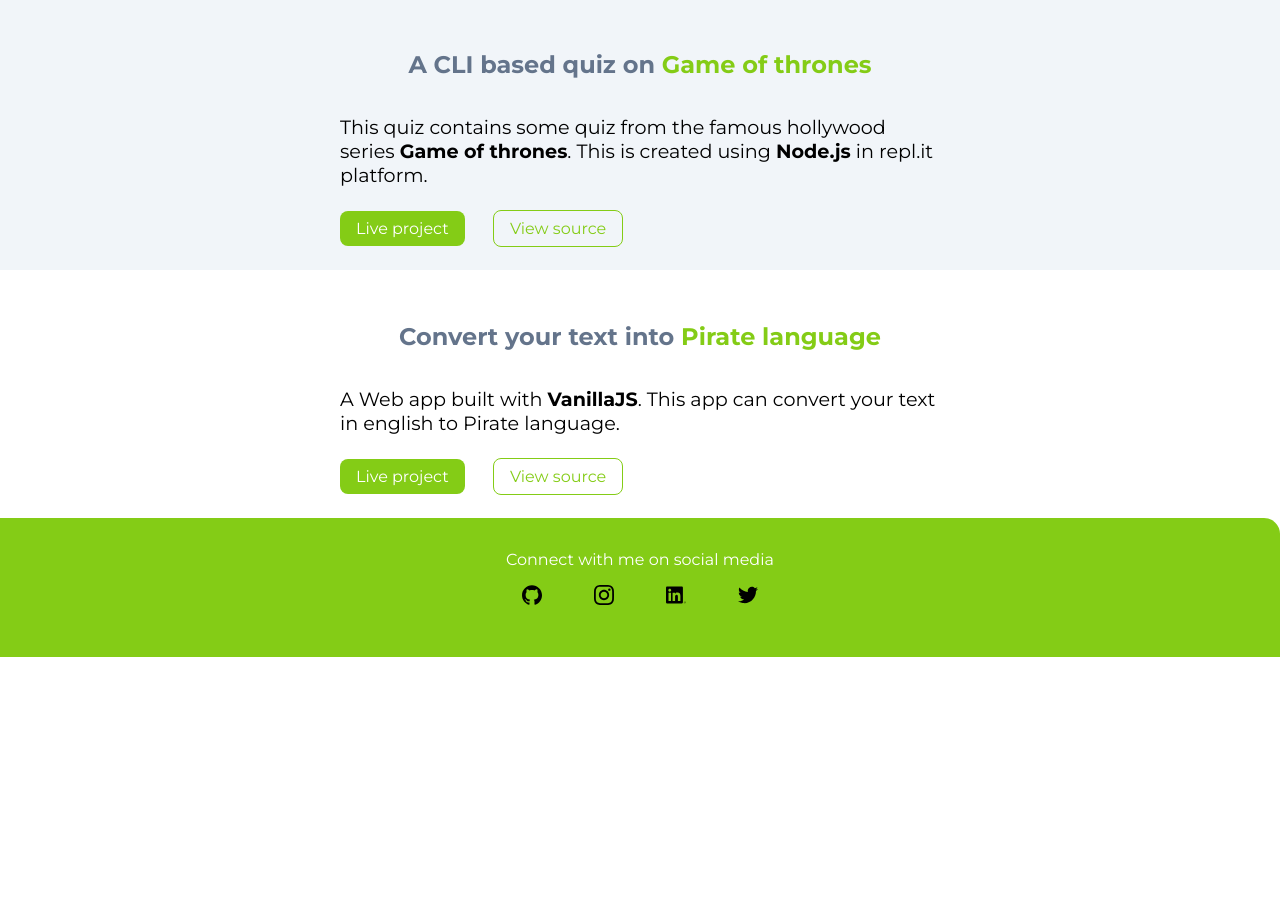
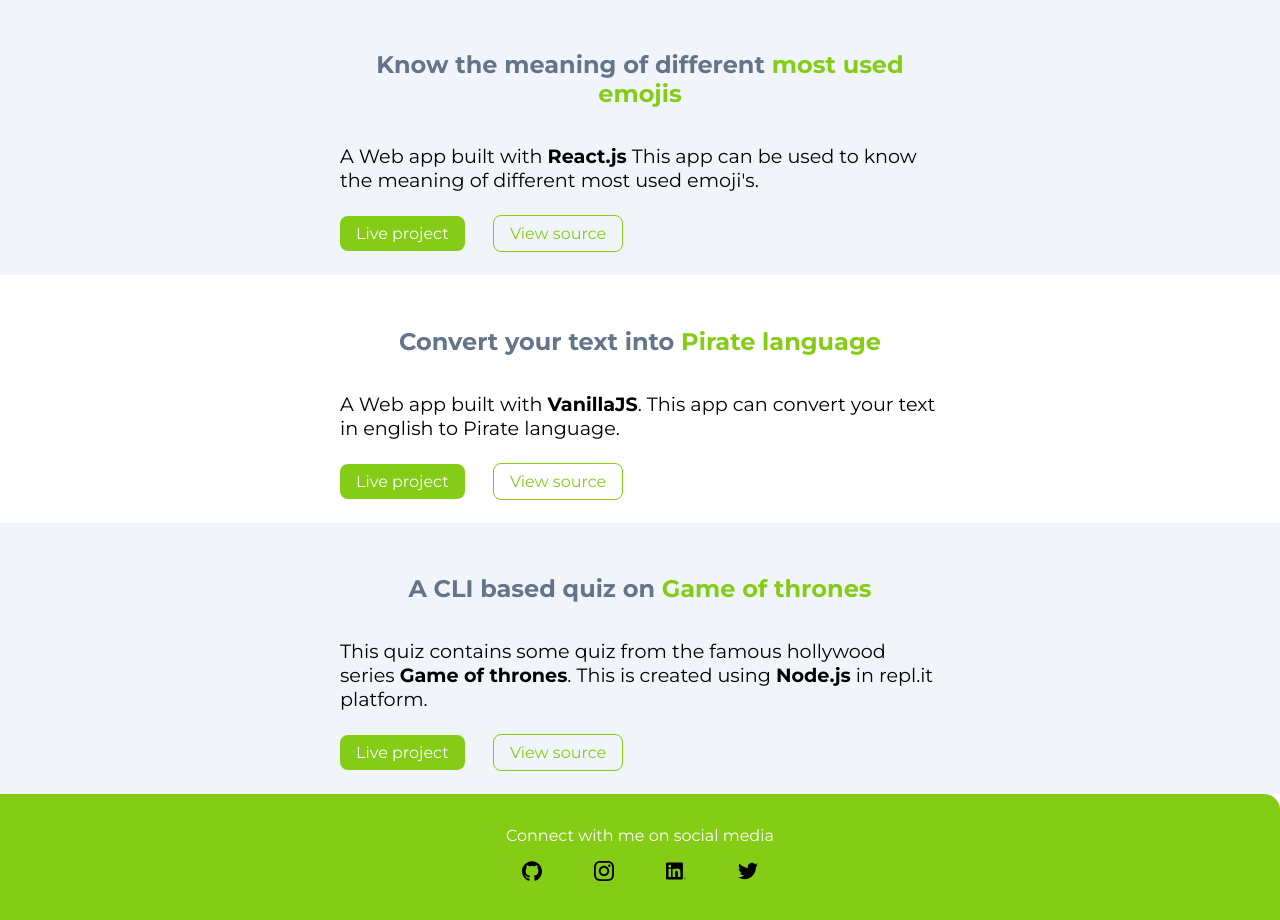
Before and after one commit to nishanth3012000/Nishanth_portfolio, a plain HTML site: page projects.html in a window 1280 px wide. Shown: the part 280-1200 px from the top of the page. Before the commit the page ends 937 px from the top, so only its background shows below. Drawn offline with Linux system fonts and the light colour scheme.

Commit message:
project added

```diff
--- a/projects.html
+++ b/projects.html
@@ -29,15 +29,14 @@
     <header class="photo">
         <h1 class="photo-heading">my <span class="heading-inverted">projects</span></h1>
     </header>
+
     <section class="section ow">
         <div class="container container-center">
-            <h1>A CLI based quiz on <span class="heading-inverted">Game of thrones</span></h1>
-            <p>This quiz contains some quiz from the famous hollywood series <strong class="wrap">Game of
-                    thrones</strong>. This is
-                created using <strong>Node.js</strong> in repl.it platform.</p>
+            <h1>Know the meaning of different <span class="heading-inverted">most used emojis</span></h1>
+            <p>A Web app built with <strong>React.js</strong> This app can be used to know the meaning of different most used emoji's. </p>
             <a class="link link-primary"
-                href="https://replit.com/@Nishanth-bharat/Game-of-thrones-quiz-1?embed=1&output=1">Live project</a>
-            <a class="link link-secondary" href="https://github.com/nishanth3012000/Game-of-thrones-Quiz">View
+                href="https://activities-emojis.netlify.app/">Live project</a>
+            <a class="link link-secondary" href="https://github.com/nishanth3012000/Emoji_Interpreter">View
                 source</a>
 
         </div>
@@ -51,6 +50,22 @@
             <a class="link link-primary" href="https://pirate-funtranslation.netlify.app/">Live project</a>
             <a class="link link-secondary" href="https://github.com/nishanth3012000/Pirate_speak">View
                 source</a>
+        </div>
+    </section>
+
+
+
+    <section class="section ow">
+        <div class="container container-center">
+            <h1>A CLI based quiz on <span class="heading-inverted">Game of thrones</span></h1>
+            <p>This quiz contains some quiz from the famous hollywood series <strong class="wrap">Game of
+                    thrones</strong>. This is
+                created using <strong>Node.js</strong> in repl.it platform.</p>
+            <a class="link link-primary"
+                href="https://replit.com/@Nishanth-bharat/Game-of-thrones-quiz-1?embed=1&output=1">Live project</a>
+            <a class="link link-secondary" href="https://github.com/nishanth3012000/Game-of-thrones-Quiz">View
+                source</a>
+
         </div>
     </section>
 
```
